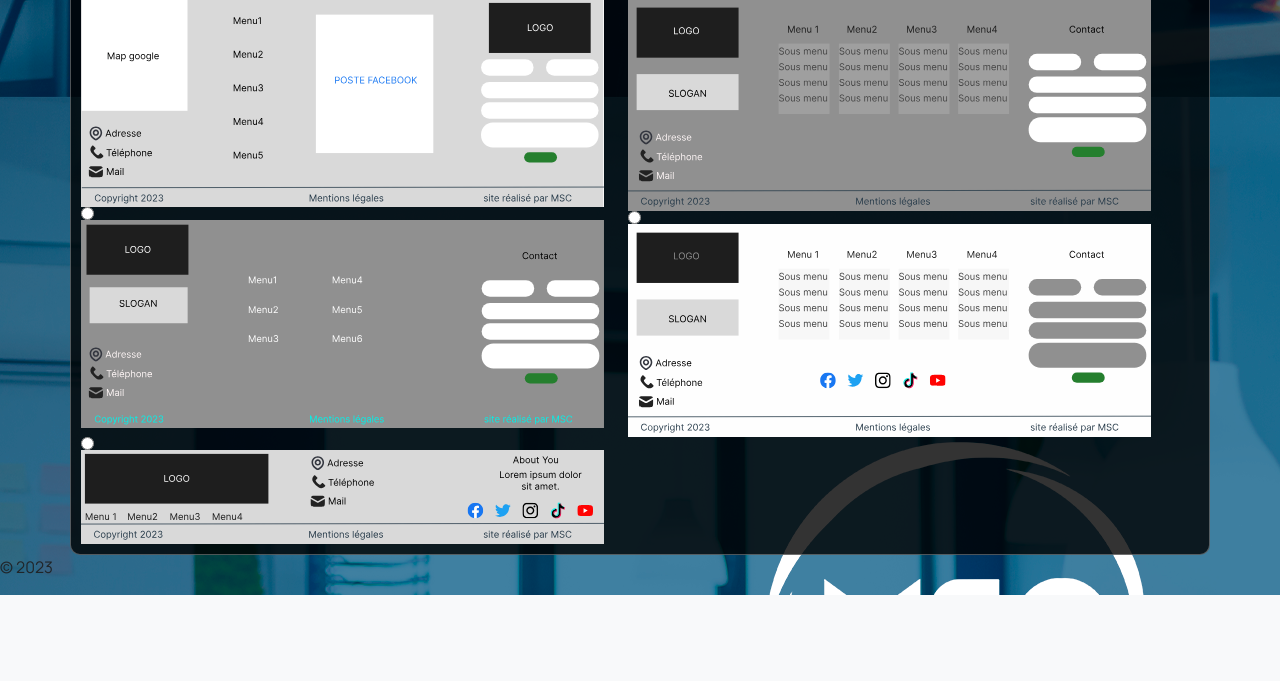
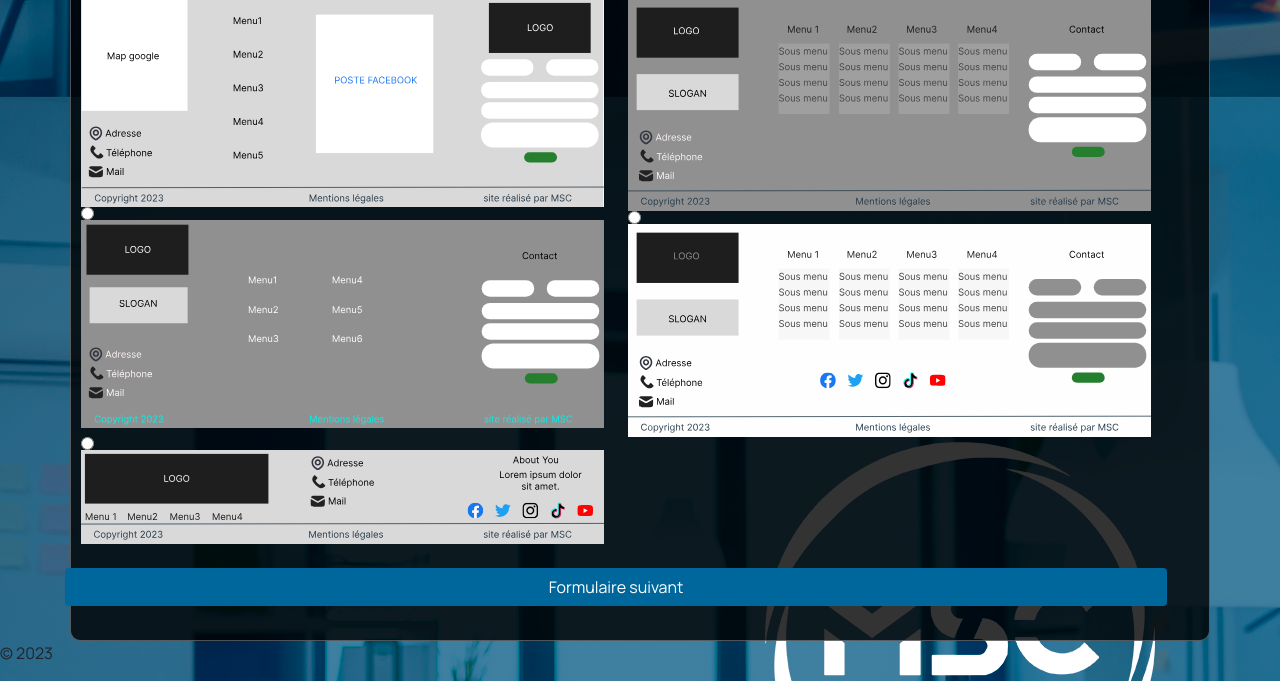
Before and after one commit to Hatem013/MSC_Cahier_Charges, a PHP site: page /MSC-1/client4 in a window 1280 px wide. Shown: the part 983-1664 px from the top of the page. Before the commit the page ends 1578 px from the top, so only its background shows below. Run offline with PHP 8.4, Linux system fonts and the light colour scheme; data that the repository does not hold is empty.

Commit message:
bouton suivant client4

```diff
--- a/views/client4/index.php
+++ b/views/client4/index.php
@@ -69,7 +69,12 @@ require_once ROOT . 'App/Model.php';
   }
   ?>
 </div>
-
+<div class="row p-2">
+      <button type="submit" class="btn my-3">Formulaire suivant</button>
+    </div>
+  </form>
+</div>
+<script src="./Public/js/progress.js"></script>
 
 
 
```
